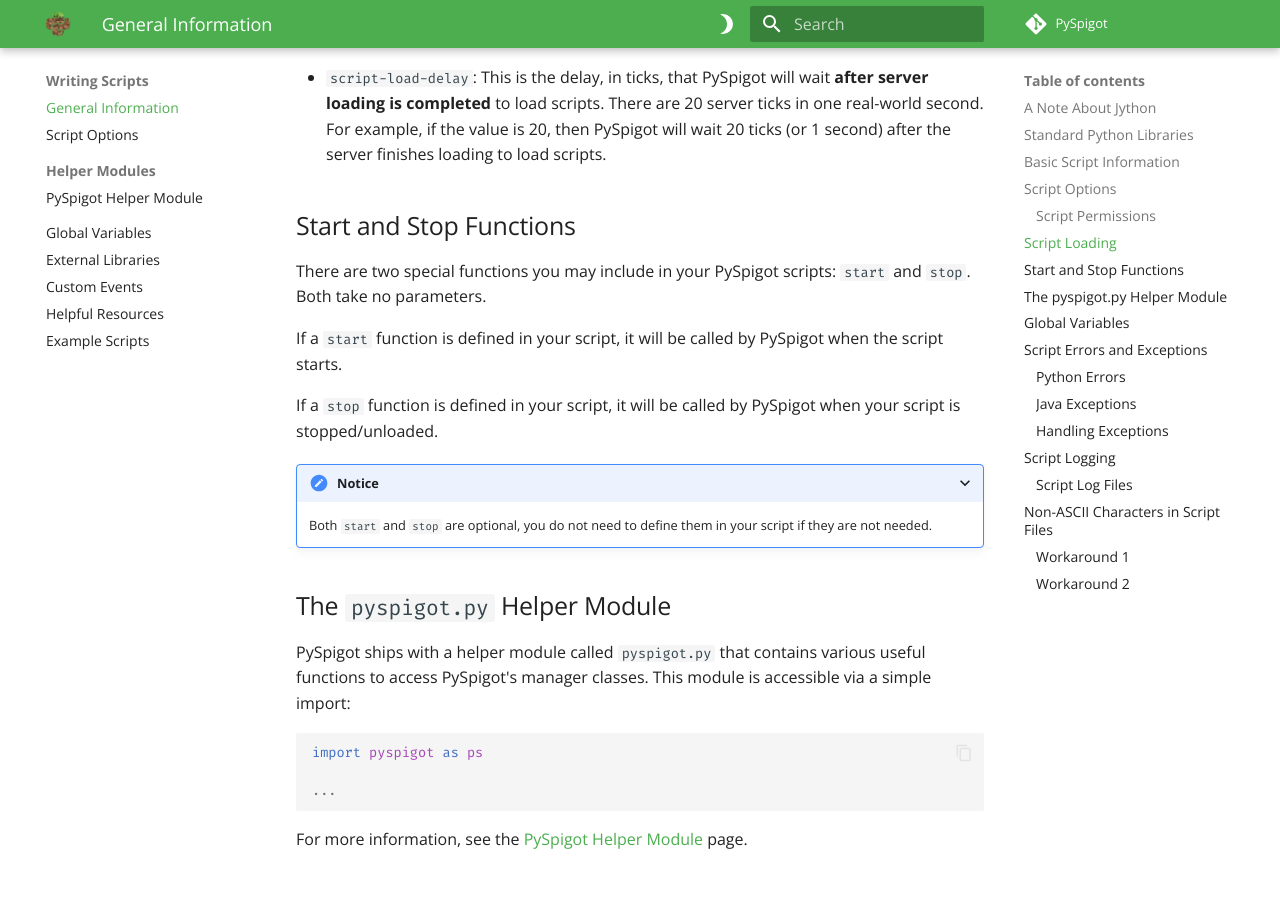
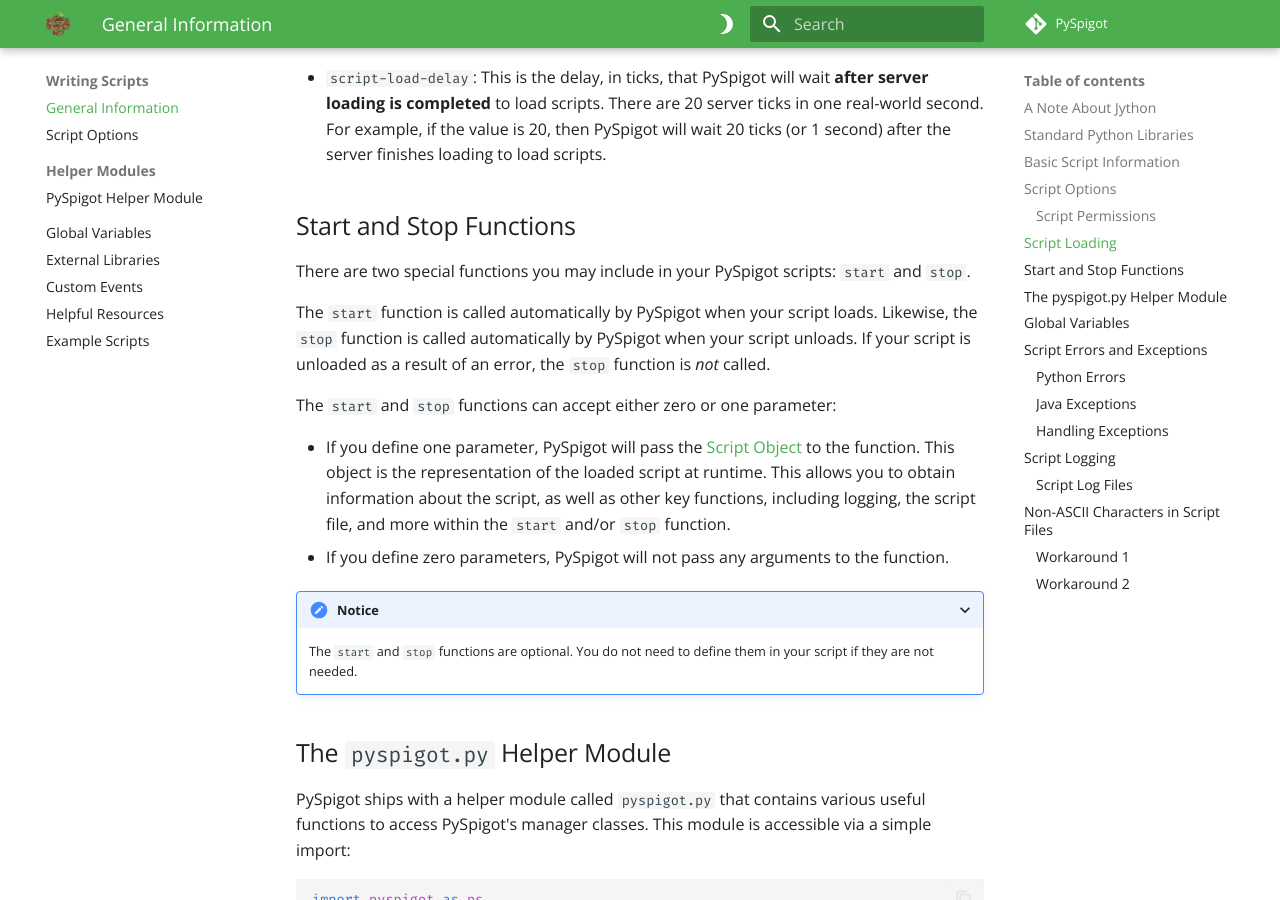
Before and after one commit to magicmq/pyspigot-documentation, an MkDocs documentation site: the page built from docs/scripts/writingscripts.md, in a window 1280 px wide and 900 px high, scrolled down 3543 px. Built offline with MkDocs 1.6.1 and Material for MkDocs 9.7.7, drawn with Linux system fonts in a browser that asks for light colours; comment, search, counter and statistics services are not loaded.

Commit message:
Document changes to start and stop functions

```diff
--- a/docs/scripts/writingscripts.md
+++ b/docs/scripts/writingscripts.md
@@ -82,15 +82,18 @@
 
 ## Start and Stop Functions
 
-There are two special functions you may include in your PySpigot scripts: `start` and `stop`. Both take no parameters.
+There are two special functions you may include in your PySpigot scripts: `start` and `stop`.
 
-If a `start` function is defined in your script, it will be called by PySpigot when the script starts.
+The `start` function is called automatically by PySpigot when your script loads. Likewise, the `stop` function is called automatically by PySpigot when your script unloads. If your script is unloaded as a result of an error, the `stop` function is *not* called.
 
-If a `stop` function is defined in your script, it will be called by PySpigot when your script is stopped/unloaded.
+The `start` and `stop` functions can accept either zero or one parameter:
+
+- If you define one parameter, PySpigot will pass the [Script Object](../managers/scripts.md#the-script-object) to the function. This object is the representation of the loaded script at runtime. This allows you to obtain information about the script, as well as other key functions, including logging, the script file, and more within the `start` and/or `stop` function.
+- If you define zero parameters, PySpigot will not pass any arguments to the function.
 
 ???+ notice
 
-    Both `start` and `stop` are optional, you do not need to define them in your script if they are not needed.
+    The `start` and `stop` functions are optional. You do not need to define them in your script if they are not needed.
 
 ## The `pyspigot.py` Helper Module
 
```
